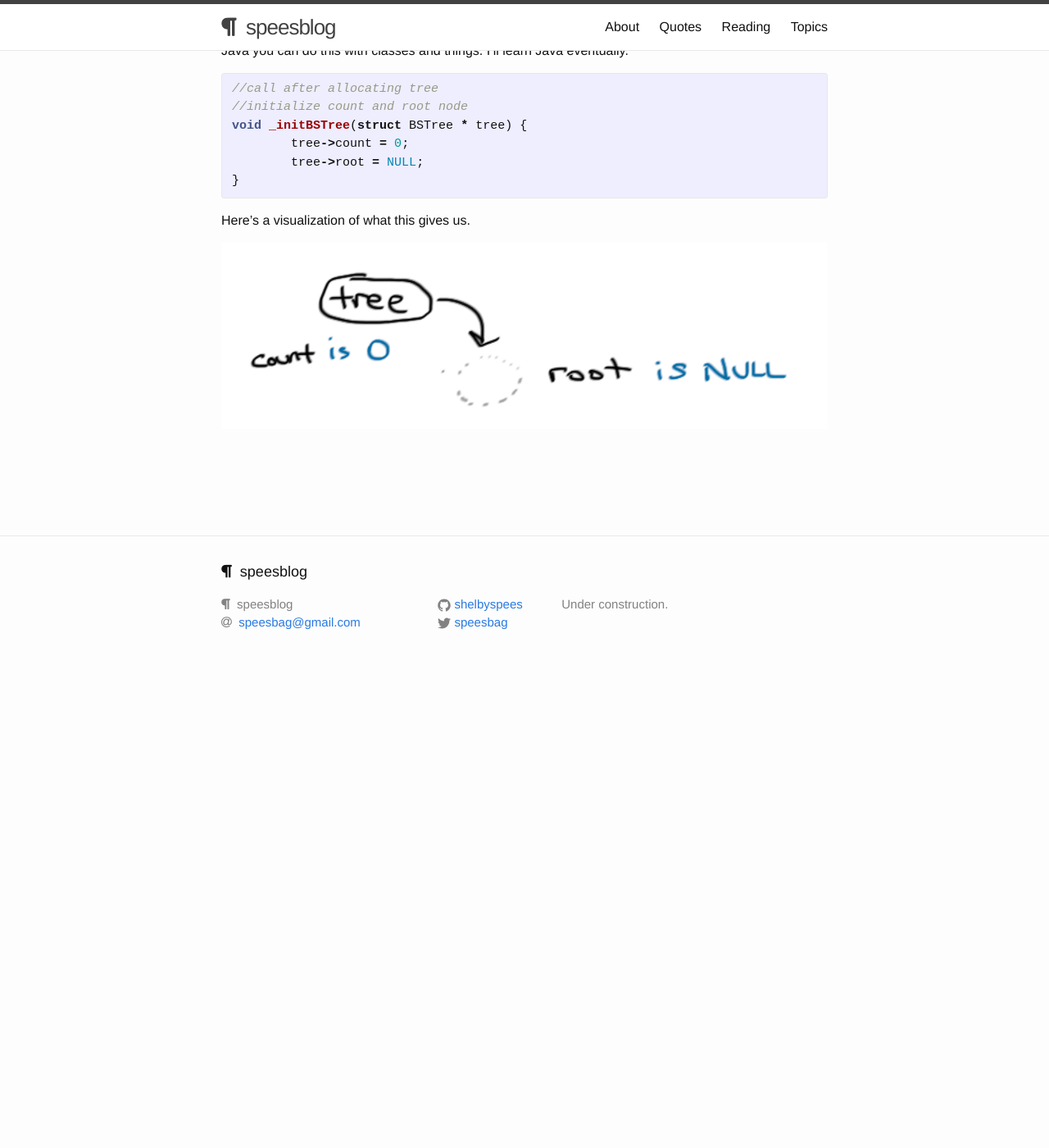
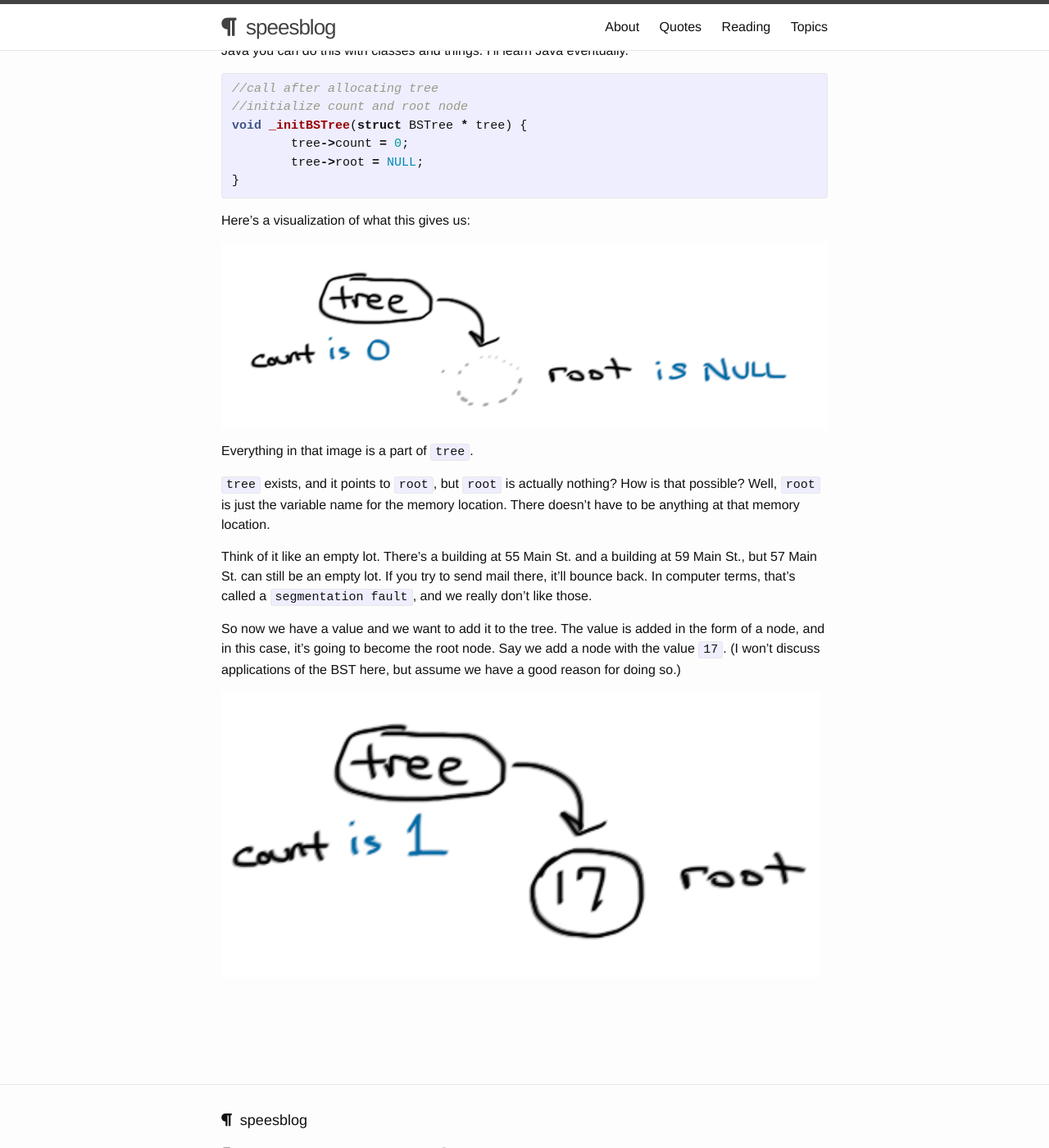
Before and after one commit to shelbyspees/speesblog, a Jekyll site: the page built from _posts/2015-03-11-finals-bst.md, in a window 1280 px wide and 1400 px high, scrolled down 913 px. Shown: the whole window at 82% size. Built offline with Jekyll 4.4.1, drawn with Linux system fonts in a browser that asks for light colours; nearby versions of some CDN libraries; before the commit the page ends 1744 px from its top, so only the background shows below that.

Commit message:
Add illustration

```diff
--- a/_posts/2015-03-11-finals-bst.md
+++ b/_posts/2015-03-11-finals-bst.md
@@ -47,6 +47,16 @@ void _initBSTree(struct BSTree * tree) {
 }
 {% endhighlight %}
 
-Here's a visualization of what this gives us.
+Here's a visualization of what this gives us:
 
 <img class="wide" src="{{ site.url }}/assets/comp/initBST.png"/>
+
+Everything in that image is a part of `tree`.
+
+`tree` exists, and it points to `root`, but `root` is actually nothing? How is that possible? Well, `root` is just the variable name for the memory location. There doesn't have to be anything at that memory location.
+
+Think of it like an empty lot. There's a building at 55 Main St. and a building at 59 Main St., but 57 Main St. can still be an empty lot. If you try to send mail there, it'll bounce back. In computer terms, that's called a `segmentation fault`, and we really don't like those.
+
+So now we have a value and we want to add it to the tree. The value is added in the form of a node, and in this case, it's going to become the root node. Say we add a node with the value `17`. (I won't discuss applications of the BST here, but assume we have a good reason for doing so.)
+
+<img class="wide" src="{{ site.url }}/assets/comp/init-addBST.png"/>
```
Also changed, not shown: topics.md (+3 -3 lines), assets/comp/init-addBST.png (added).
